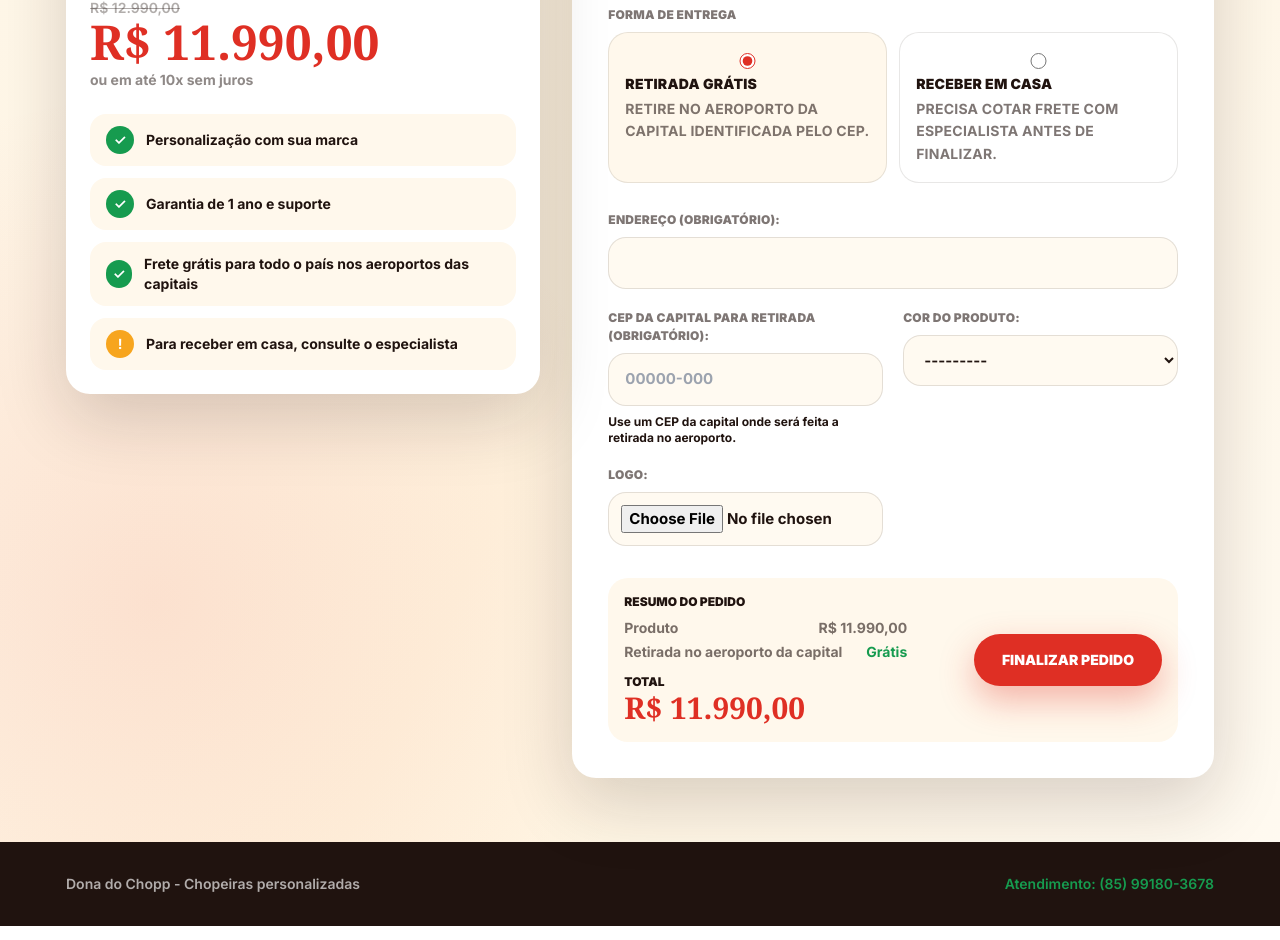
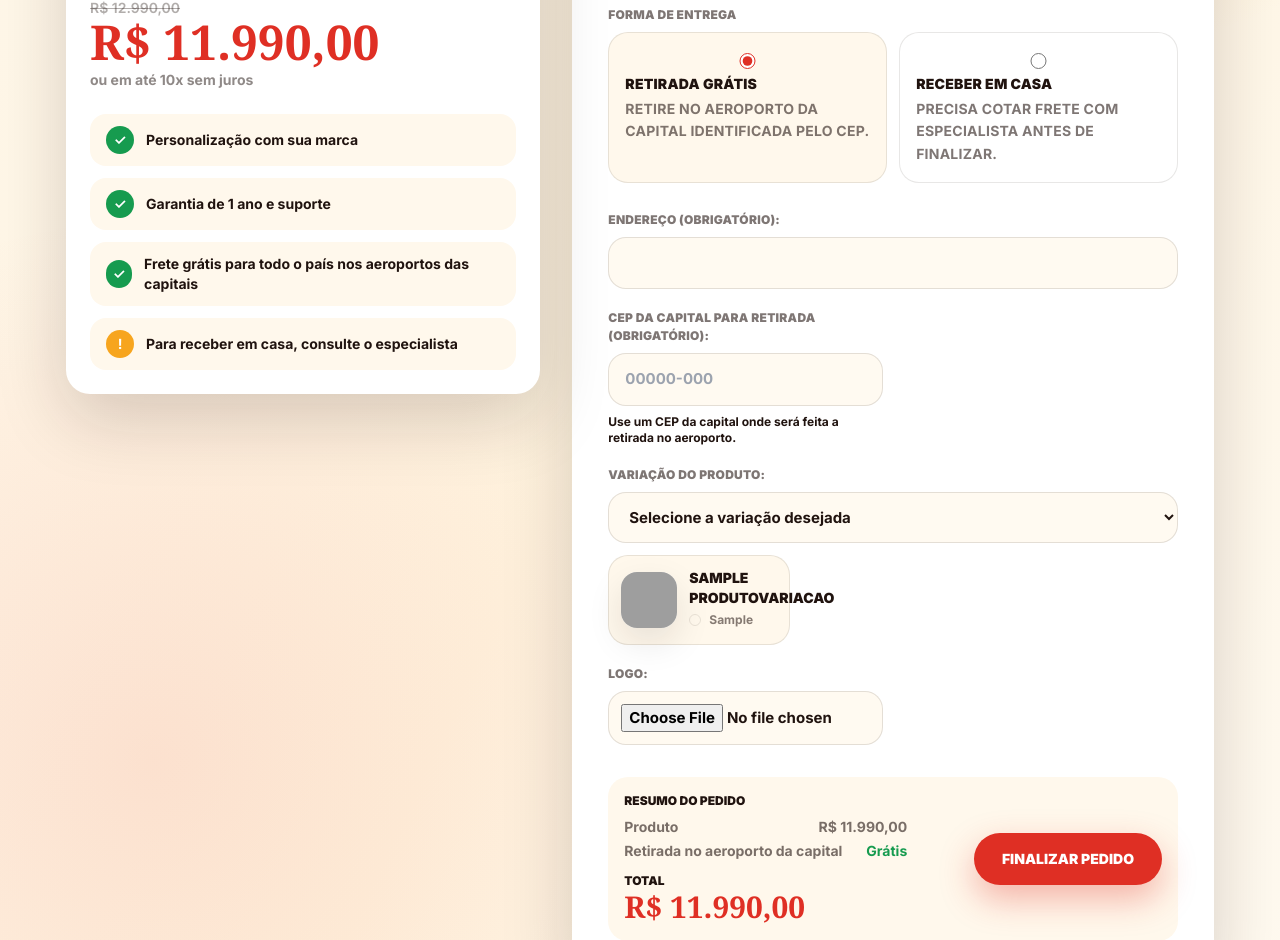
Before and after one commit to Pythonic2/ladingpage_donadochopp, a Django app: page /cadastrar-usuario/1/ in a window 1280 px wide. Shown: the part 693-1633 px from the top of the page. Run offline with Django 5.2, Linux system fonts and the light colour scheme; data comes from the database, SQL or seed files in the repository; tables that the repository leaves empty hold one stand-in row (values such as "Sample post"); some libraries are stand-ins or nearby versions; grey boxes are pictures that could not be loaded.

Commit message:
variacao melhorada

```diff
--- a/home/forms.py
+++ b/home/forms.py
@@ -1,5 +1,5 @@
 from django import forms
-from .models import Pedido
+from .models import Pedido, ProdutoVariacao
 
 
 CAPITAL_CEP_RANGES = [
@@ -46,6 +46,14 @@ def capital_por_cep(cep):
 
 
 class PedidoForm(forms.ModelForm):
+    produto_variacao = forms.ModelChoiceField(
+        queryset=ProdutoVariacao.objects.none(),
+        required=False,
+        label="Variação do produto",
+        empty_label="Selecione a variação desejada",
+        widget=forms.Select(attrs={'class': 'form-group'}),
+    )
+
     class Meta:
         model = Pedido
         fields = [
@@ -59,7 +67,7 @@ class PedidoForm(forms.ModelForm):
             'capital_retirada',
             'data_nascimento_cliente',
             'quantidade',
-            'cor_produto',
+            'produto_variacao',
             'logo'
         ]
         labels = {
@@ -73,7 +81,7 @@ class PedidoForm(forms.ModelForm):
             'capital_retirada': 'CAPITAL IDENTIFICADA',
             'data_nascimento_cliente': 'DATA DE NASCIMENTO (Obrigatório)',
             'quantidade': 'QUANTIDADE (Obrigatório)',
-            'cor_produto': 'COR DO PRODUTO',
+            'produto_variacao': 'VARIAÇÃO DO PRODUTO',
             'logo': 'LOGO',
         }
         widgets = {
@@ -87,19 +95,40 @@ class PedidoForm(forms.ModelForm):
             'capital_retirada': forms.HiddenInput(),
             'data_nascimento_cliente': forms.DateInput(attrs={'class': 'form-group', 'type': 'date'}),
             'quantidade': forms.NumberInput(attrs={'class': 'form-group'}),
-            'cor_produto': forms.Select(attrs={'class': 'form-group'}),
             'logo': forms.FileInput(attrs={'class': 'form-group'}),
         }
+
+    def __init__(self, *args, produto=None, **kwargs):
+        super().__init__(*args, **kwargs)
+        self.produto = produto
+        variacoes = ProdutoVariacao.objects.none()
+        if produto:
+            variacoes = produto.variacoes_ativas
+        self.fields["produto_variacao"].queryset = variacoes
+        self.fields["produto_variacao"].required = variacoes.exists()
 
     def clean(self):
         cleaned_data = super().clean()
         tipo_entrega = cleaned_data.get("tipo_entrega")
         cep_cliente = cleaned_data.get("cep_cliente")
+        produto_variacao = cleaned_data.get("produto_variacao")
 
         if tipo_entrega == "receber_em_casa":
             raise forms.ValidationError(
                 "Para receber em casa, chame um especialista pelo WhatsApp para calcular o frete."
             )
+
+        if self.produto and self.produto.tem_variacoes:
+            if not produto_variacao:
+                self.add_error(
+                    "produto_variacao",
+                    "Selecione a variação desejada para este produto.",
+                )
+            elif produto_variacao.produto_id != self.produto.id:
+                self.add_error(
+                    "produto_variacao",
+                    "Selecione uma variação válida para este produto.",
+                )
 
         capital = capital_por_cep(cep_cliente)
         if not capital:
--- a/home/views.py
+++ b/home/views.py
@@ -200,9 +200,10 @@ def enviar_pergunta(request):
 def produto_detalhe_view(request, produto_id=None, slug=None):
     if slug:
         produto = get_object_or_404(Produto, slug=slug)
+        outros_produtos = Produto.objects.exclude(id=produto.id)[:3]
     else:
         produto = get_object_or_404(Produto, id=produto_id)
-    outros_produtos = Produto.objects.exclude(id=produto_id)[:3]
+        outros_produtos = Produto.objects.exclude(id=produto.id)[:3]
     return render(
         request,
         "produto_detalhe.html",
@@ -219,14 +220,14 @@ def cadastrar_usuario_view(request, produto_id=None, slug=None):
     else:
         produto = get_object_or_404(Produto, id=produto_id)
     if request.method == "POST":
-        form = PedidoForm(request.POST, request.FILES)
+        form = PedidoForm(request.POST, request.FILES, produto=produto)
         if form.is_valid():
             pedido = form.save(commit=False)
             pedido.produto = produto
             pedido.save()
             return render(request, "success.html", {"form": form})
     else:
-        form = PedidoForm()
+        form = PedidoForm(produto=produto)
     return render(
         request,
         "cadastrar_user.html",
@@ -240,11 +241,11 @@ def cadastrar_usuario_view(request, produto_id=None, slug=None):
 
 def cadastrar_pedido(request):
     if request.method == "POST":
-        form = PedidoForm(request.POST, request.FILES)
         produto_id = request.POST.get("produto_id")
+        produto = get_object_or_404(Produto, id=produto_id) if produto_id else None
+        form = PedidoForm(request.POST, request.FILES, produto=produto)
         if form.is_valid() and produto_id:
             pedido = form.save(commit=False)
-            produto = Produto.objects.get(id=produto_id)
             pedido.produto = produto
             pedido.save()
 
@@ -275,7 +276,6 @@ def cadastrar_pedido(request):
                     },
                 )
         if produto_id:
-            produto = get_object_or_404(Produto, id=produto_id)
             return render(
                 request,
                 "cadastrar_user.html",
@@ -393,6 +393,11 @@ def simple_test(request):
                         data_nascimento_cliente=pedido_user.data_nascimento_cliente,
                         quantidade=pedido_user.quantidade,
                         data_pedido=pedido_user.data_pedido,
+                        produto_variacao_nome=(
+                            pedido_user.produto_variacao.nome
+                            if pedido_user.produto_variacao
+                            else ""
+                        ),
                         cor_produto=pedido_user.cor_produto,
                         logo=pedido_user.logo,
                     )
@@ -423,6 +428,7 @@ def simple_test(request):
                             f"Data de Nascimento: {transacao.data_nascimento_cliente}\n"
                             f"Quantidade: {transacao.quantidade}\n"
                             f"Data do Pedido: {transacao.data_pedido}\n"
+                            f"Variação do Produto: {transacao.produto_variacao_nome or 'Não selecionada'}\n"
                             f"Cor do Produto: {transacao.cor_produto}\n"
                         ),
                         sender_email="noticacoes@gmail.com",
--- a/templates/cadastrar_user.html
+++ b/templates/cadastrar_user.html
@@ -239,11 +239,36 @@
                         <p id="cep-capital-status" class="mt-2 text-xs font-bold text-ink/42">Use um CEP da capital onde será feita a retirada no aeroporto.</p>
                         {{ form.cep_cliente.errors }}
                     </div>
-                    <div>
-                        {{ form.cor_produto.label_tag }}
-                        {{ form.cor_produto }}
-                        {{ form.cor_produto.errors }}
+                    {% if produto.tem_variacoes %}
+                    <div class="md:col-span-2">
+                        {{ form.produto_variacao.label_tag }}
+                        {{ form.produto_variacao }}
+                        {{ form.produto_variacao.errors }}
+                        <div class="mt-3 grid gap-3 sm:grid-cols-2 lg:grid-cols-3" id="variation-options">
+                            {% for variacao in produto.variacoes_ativas %}
+                            <button type="button"
+                                class="variation-option flex items-center gap-3 rounded-[1.25rem] border border-ink/10 bg-cream p-3 text-left transition hover:border-amber"
+                                data-variation-id="{{ variacao.id }}"
+                                data-variation-name="{{ variacao.nome|escapejs }}"
+                                data-variation-image="{{ variacao.imagem_segura_url }}"
+                                data-variation-color="{{ variacao.cor_hex|default:'' }}">
+                                <span class="h-14 w-14 shrink-0 overflow-hidden rounded-2xl bg-white shadow-soft">
+                                    <img src="{{ variacao.imagem_segura_url }}" alt="{{ variacao.nome }}" class="h-full w-full object-cover">
+                                </span>
+                                <span class="min-w-0">
+                                    <span class="block text-sm font-black uppercase text-ink">{{ variacao.nome }}</span>
+                                    {% if variacao.cor_hex %}
+                                    <span class="mt-1 inline-flex items-center gap-2 text-xs font-bold text-ink/55">
+                                        <span class="h-3 w-3 rounded-full border border-ink/10" style="background: {{ variacao.cor_hex }}"></span>
+                                        {{ variacao.cor_hex }}
+                                    </span>
+                                    {% endif %}
+                                </span>
+                            </button>
+                            {% endfor %}
+                        </div>
                     </div>
+                    {% endif %}
                     <div>
                         {{ form.logo.label_tag }}
                         {{ form.logo }}
@@ -251,13 +276,13 @@
                     </div>
                 </div>
 
-                <div class="mt-6 hidden overflow-hidden rounded-[1.25rem] border border-ink/10 bg-cream p-4" id="cor-preview-card">
+                <div class="mt-6 hidden overflow-hidden rounded-[1.25rem] border border-ink/10 bg-cream p-4" id="variation-preview-card">
                     <div class="flex items-center gap-4">
-                        <img id="cor-preview" src="" alt="Cor escolhida"
+                        <img id="variation-preview" src="" alt="Variação escolhida"
                             class="h-24 w-24 rounded-2xl bg-white object-cover shadow-soft sm:h-28 sm:w-28">
                         <div>
-                            <p class="text-xs font-black uppercase text-ink/42">Prévia da cor</p>
-                            <p id="cor-preview-name" class="mt-1 font-display text-2xl font-black text-ink">Cor selecionada</p>
+                            <p class="text-xs font-black uppercase text-ink/42">Variação selecionada</p>
+                            <p id="variation-preview-name" class="mt-1 font-display text-2xl font-black text-ink">Variação selecionada</p>
                         </div>
                     </div>
                 </div>
@@ -310,44 +335,43 @@
     </footer>
 
     <script>
-        const corSelect = document.getElementById("id_cor_produto");
-        const corPreview = document.getElementById("cor-preview");
-        const corPreviewCard = document.getElementById("cor-preview-card");
-        const corPreviewName = document.getElementById("cor-preview-name");
+        const variationSelect = document.getElementById("id_produto_variacao");
+        const variationPreview = document.getElementById("variation-preview");
+        const variationPreviewCard = document.getElementById("variation-preview-card");
+        const variationPreviewName = document.getElementById("variation-preview-name");
+        const variationButtons = document.querySelectorAll(".variation-option");
 
-        const corImagens = {
-            "amarela_vermelha": "{% static 'assets/images/amarela_vermelha.jpg' %}",
-            "amarela_preta": "{% static 'assets/images/amarela_preta.jpg' %}",
-            "laranja_preta": "{% static 'assets/images/laranja_preta.jpg' %}",
-            "branca_preta": "{% static 'assets/images/branca_preta.jpg' %}",
-            "vermelha": "{% static 'assets/images/vermelha.jpg' %}",
-            "rosa_preta": "{% static 'assets/images/rosa_preta.jpg' %}",
-            "verde_branca": "{% static 'assets/images/verde_branca.jpg' %}",
-            "vermelha_preta": "{% static 'assets/images/vermelha_preta.jpg' %}",
-            "preta_verde": "{% static 'assets/images/preta_verde.jpg' %}",
-            "azul_vermelha": "{% static 'assets/images/azul_vermelha.jpg' %}",
-        };
+        function updateVariationPreview() {
+            if (!variationSelect || !variationPreview || !variationPreviewCard) return;
+            const selectedButton = document.querySelector(`.variation-option[data-variation-id="${variationSelect.value}"]`);
 
-        function updateCorPreview() {
-            if (!corSelect || !corPreview || !corPreviewCard) return;
+            variationButtons.forEach((button) => {
+                const active = button === selectedButton;
+                button.classList.toggle("border-flame", active);
+                button.classList.toggle("bg-white", active);
+                button.classList.toggle("shadow-soft", active);
+            });
 
-            const cor = corSelect.value;
-            const selectedText = corSelect.options[corSelect.selectedIndex]?.text || "Cor selecionada";
-
-            if (corImagens[cor]) {
-                corPreview.src = corImagens[cor];
-                corPreviewName.textContent = selectedText;
-                corPreviewCard.classList.remove("hidden");
+            if (selectedButton) {
+                variationPreview.src = selectedButton.dataset.variationImage;
+                variationPreviewName.textContent = selectedButton.dataset.variationName || "Variação selecionada";
+                variationPreviewCard.classList.remove("hidden");
             } else {
-                corPreview.removeAttribute("src");
-                corPreviewCard.classList.add("hidden");
+                variationPreview.removeAttribute("src");
+                variationPreviewCard.classList.add("hidden");
             }
         }
 
-        if (corSelect) {
-            corSelect.addEventListener("change", updateCorPreview);
-            updateCorPreview();
-        }
+        variationButtons.forEach((button) => {
+            button.addEventListener("click", () => {
+                if (!variationSelect) return;
+                variationSelect.value = button.dataset.variationId;
+                variationSelect.dispatchEvent(new Event("change", { bubbles: true }));
+            });
+        });
+
+        variationSelect?.addEventListener("change", updateVariationPreview);
+        updateVariationPreview();
 
         const cepInput = document.getElementById("id_cep_cliente");
         const capitalInput = document.getElementById("id_capital_retirada");
```
Also changed, not shown: home/admin.py (+8 -0 lines), home/models.py (+47 -0 lines), templates/produto_detalhe.html (+22 -0 lines), home/migrations/0029_transacao_produto_variacao_nome_produtovariacao_and_more.py (added).
